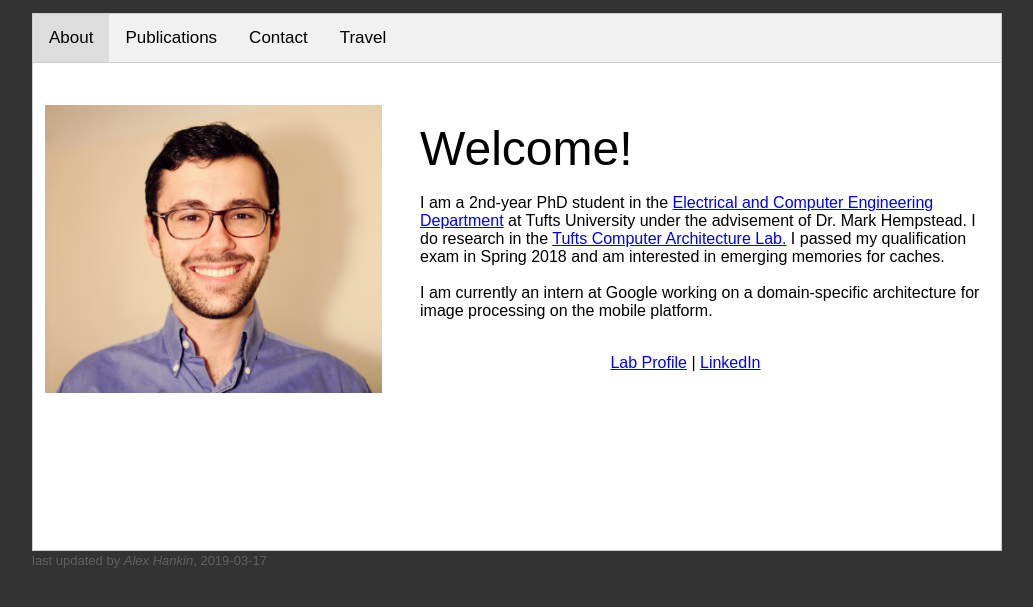
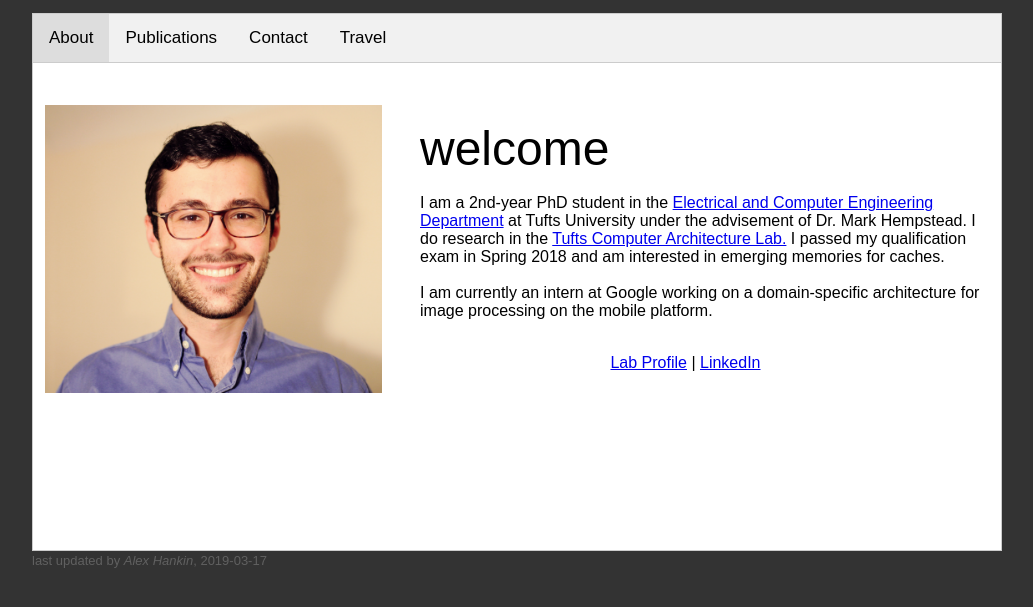
Before and after one commit to hankin0/hankin0.github.io, a Jekyll site: the page built from index.html, in a window 1280 px wide. Shown: the top 607 px of the page, without its empty margins (123-1156 px from the left). Built offline with Jekyll 4.4.1, drawn with Linux system fonts in a browser that asks for light colours.

Commit message:
edit welcome text

```diff
--- a/index.html
+++ b/index.html
@@ -17,7 +17,7 @@ layout: default
  	    <br><br>
         <img src="images/Alex_edit_crop_scaled.png" width='337' height='288' align="left">
                     <p class="ex1">
-		    <font size="8" align='right'>Welcome!</font><br><br>
+		    <font size="8" align='right'>welcome</font><br><br>
 		    I am a 2nd-year PhD student in the <a
             href="https://engineering.tufts.edu/ece/">Electrical and Computer Engineering
             Department</a> at Tufts University under the advisement of Dr. Mark Hempstead. I do
```
